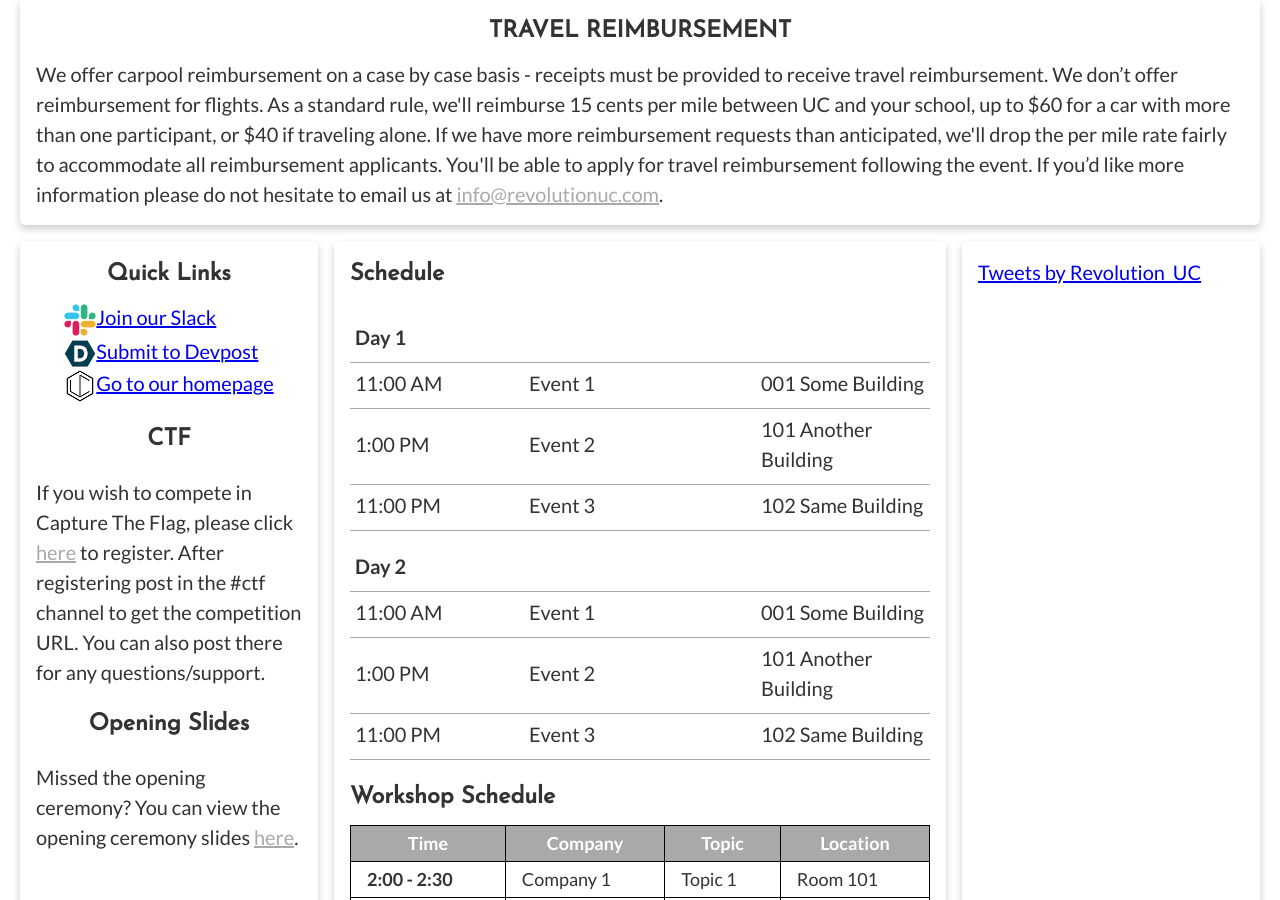
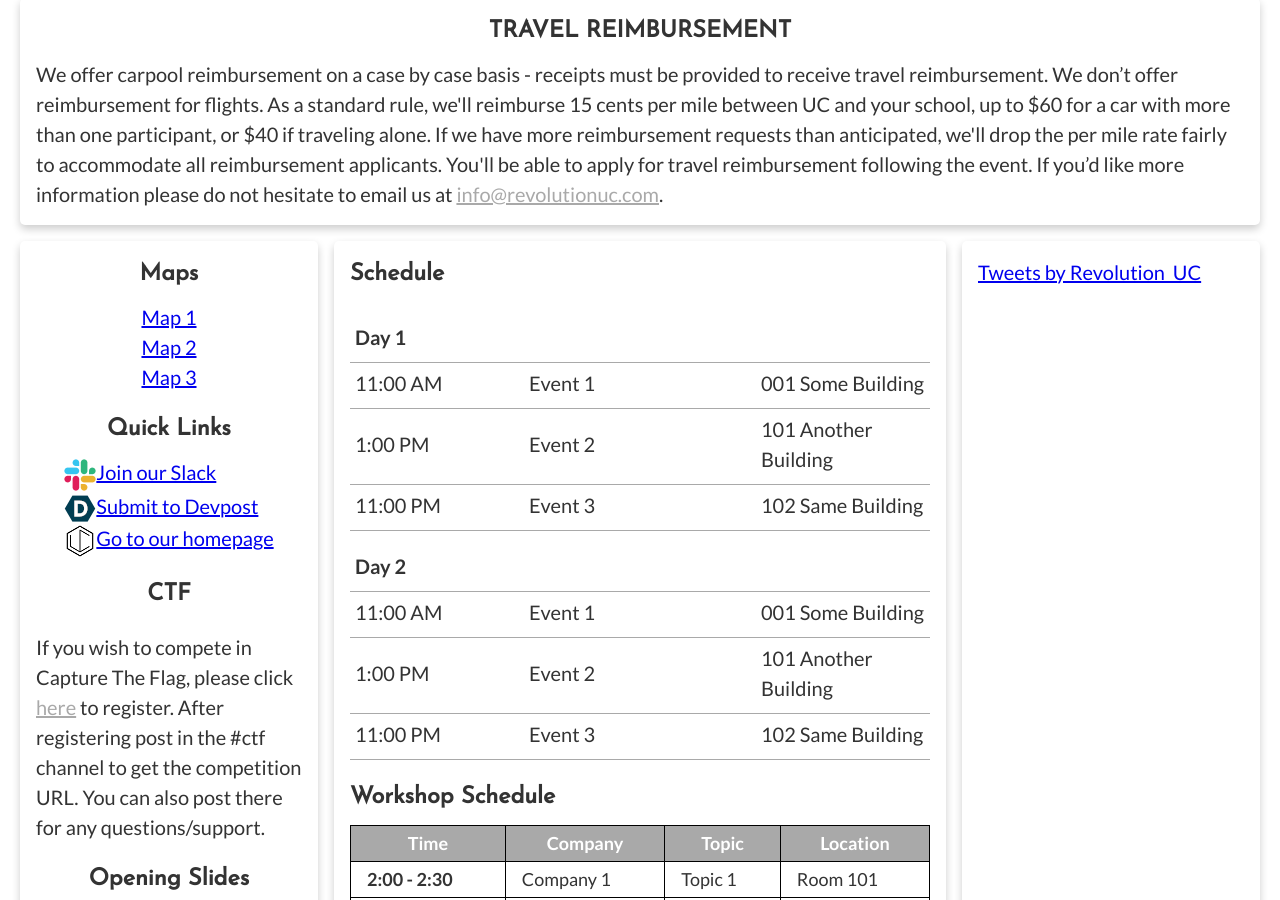
Before and after one commit to RevolutionUC/revolutionuc-frontend, a Jekyll site: the page built from live-site.html, in a window 1280 px wide and 900 px high, scrolled down 834 px. Built offline with Jekyll 4.4.1, drawn with Linux system fonts in a browser that asks for light colours; comment, search, counter and statistics services are not loaded.

Commit message:
Update live site to include maps

```diff
--- a/_scss/pages/_live-site.scss
+++ b/_scss/pages/_live-site.scss
@@ -118,4 +118,8 @@
     padding-left: 0%;
     margin-top: 0%;
     margin-bottom: 0%;
+
+    &.maps {
+        text-align: center;
+    }
 }
--- a/live-site.html
+++ b/live-site.html
@@ -73,7 +73,17 @@ description: RevolutionUC Live Site
 
     <div class="live-row">
         <div class="live-section card columns-3"> <!-- columns-2 -->
-            <h3 class="live--card-header header-top text-center">Quick Links</h2>
+
+            <h3 class="live--card-header header-top text-center">Maps</h2>
+            <div class="live--side-bar-content">
+                <ul class="live--link-list maps">
+                    <li><a href="/img/placeholder.png" target="_blank">Map 1</a></li>
+                    <li><a href="/img/placeholder.png" targer="_blank">Map 2</a></li>
+                    <li><a href="/img/placeholder.png" targer="_blank">Map 3</a></li>
+                </ul>
+            </div>
+
+            <h3 class="live--card-header text-center">Quick Links</h2>
             <div class="live--side-bar-content">
                 <ul class="live--link-list">
                     <li><a href="https://slack.revolutionuc.com" target="_blank"><img src = '/img/icons/slack.png' style='vertical-align: middle' />Join our Slack</a></li>
```
